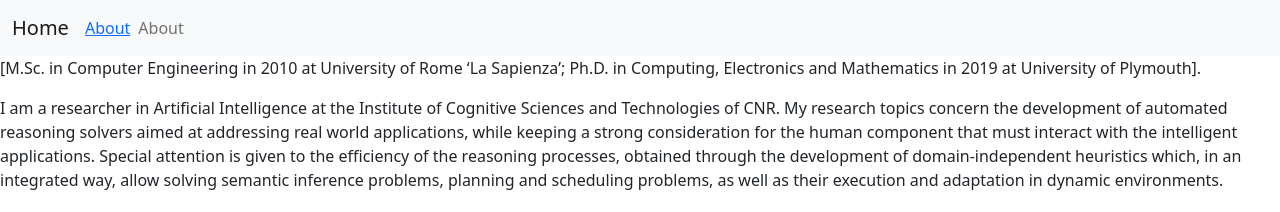
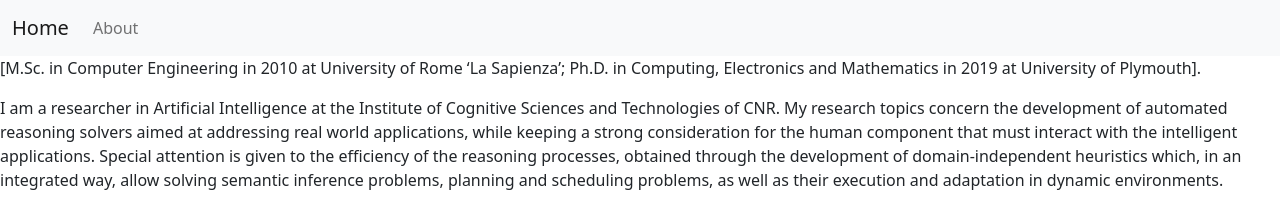
Before and after one commit to riccardodebenedictis/riccardodebenedictis.github.io, a Jekyll site: the page built from about.md, in a window 1280 px wide. Shown: the top 212 px of the page. Built offline with Jekyll 4.4.1, drawn with Linux system fonts in a browser that asks for light colours.

Commit message:
solved minor issue..

```diff
--- a/_includes/navigation.html
+++ b/_includes/navigation.html
@@ -1,7 +1,6 @@
 <nav class="navbar navbar-expand-lg bg-light">
     <div class="container-fluid">
         <a class="navbar-brand" href="#">Home</a>
-        <a href="/about">About</a>
         <div class="collapse navbar-collapse" id="navbarNav">
             <ul class="navbar-nav">
                 <li class="nav-item">
--- a/index.html
+++ b/index.html
@@ -2,6 +2,6 @@
 layout: default
 title: Home
 ---
-<div>
+<div class="container-fluid">
 	<h1>Hi there, I'm {{site.name}}!</h1>
 </div>
```
